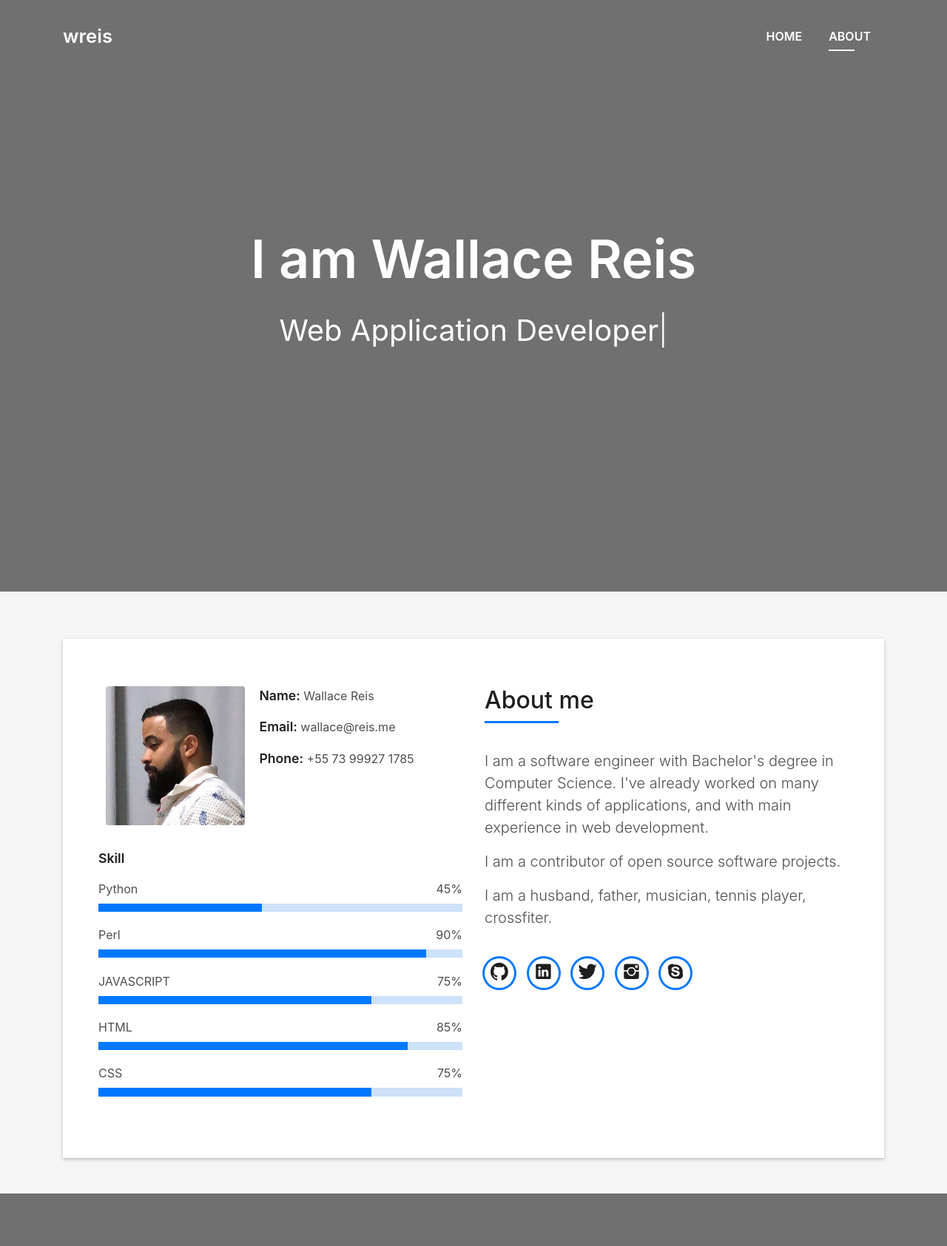
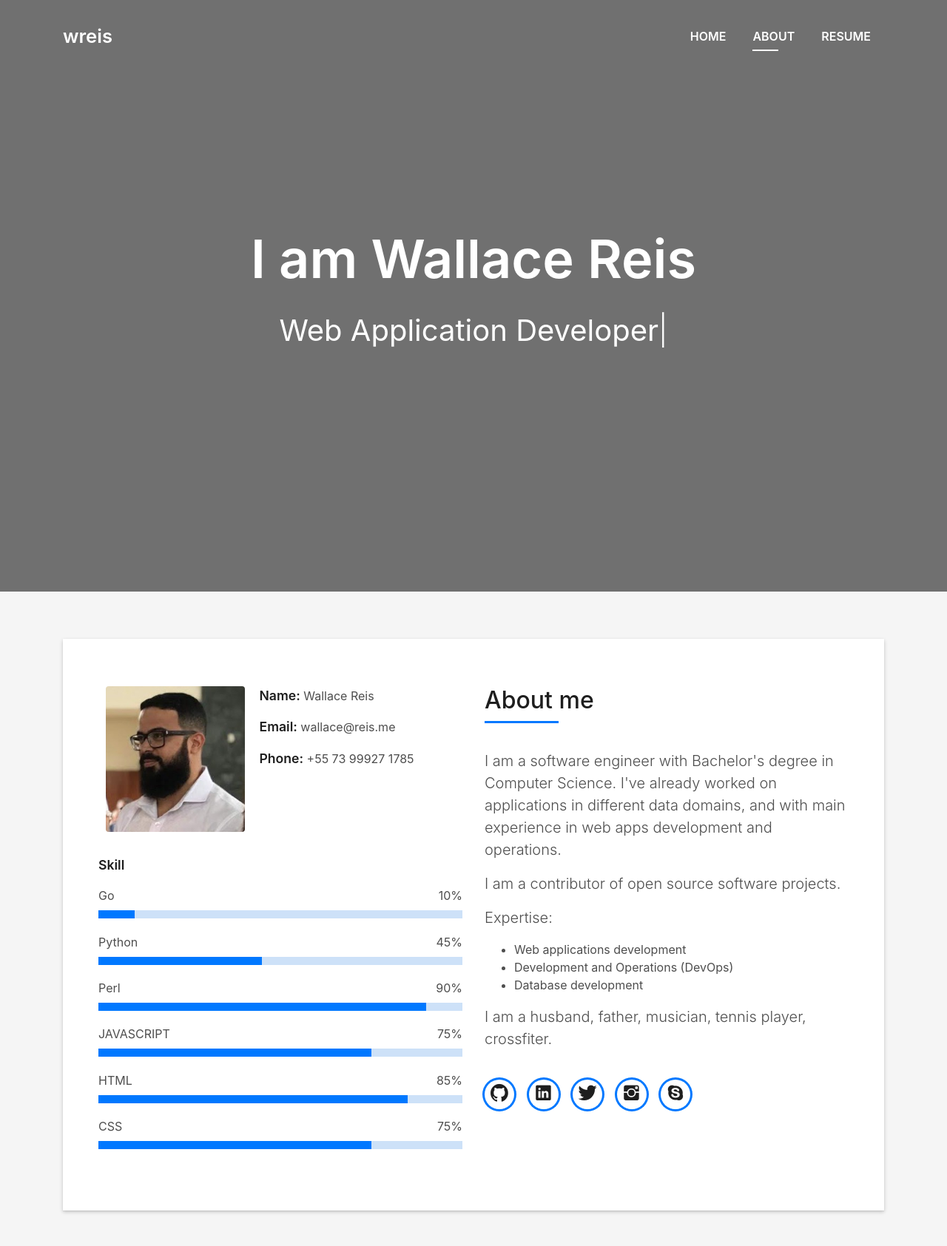
Before and after one commit to wreis/wreis.github.io, a Django app: page / in a window 1280 px wide. Shown: the whole page at 74% size. Before the commit the page ends 1614 px from the top, so only its background shows below. Run offline with Django 3.2, Linux system fonts and the light colour scheme; some libraries are stand-ins or nearby versions; some web fonts are replaced.

Commit message:
Update website

```diff
--- a/wsite/pages/templates/pages/index.html
+++ b/wsite/pages/templates/pages/index.html
@@ -40,6 +40,9 @@
           <li class="nav-item">
             <a class="nav-link js-scroll" href="#about">About</a>
           </li>
+          <li class="nav-item">
+            <a class="nav-link js-scroll" href="http://wallace.reis.me/resume.pdf" target="_blank">Resume</a>
+          </li>
         </ul>
       </div>
     </div>
@@ -52,7 +55,7 @@
         <div class="container">
           <!--<p class="display-6 color-d">Hello, world!</p>-->
           <h1 class="intro-title mb-4">I am Wallace Reis</h1>
-          <p class="intro-subtitle"><span class="text-slider-items">Software Engineer, Web Application Developer, Development and operations</span><strong class="text-slider"></strong></p>
+          <p class="intro-subtitle"><span class="text-slider-items">Software Engineer, Web Application Developer, Development and Operations</span><strong class="text-slider"></strong></p>
         </div>
       </div>
     </div>
@@ -81,19 +84,24 @@
                 </div>
                 <div class="skill-mf">
                   <p class="title-s">Skill</p>
+                  <span>Go</span> <span class="pull-right">10%</span>
+                  <div class="progress">
+                    <div class="progress-bar" role="progressbar" style="width: 10%" aria-valuenow="10" aria-valuemin="0"
+                      aria-valuemax="100"></div>
+                  </div>
                   <span>Python</span> <span class="pull-right">45%</span>
                   <div class="progress">
-                    <div class="progress-bar" role="progressbar" style="width: 45%" aria-valuenow="50" aria-valuemin="0"
+                    <div class="progress-bar" role="progressbar" style="width: 45%" aria-valuenow="45" aria-valuemin="0"
                       aria-valuemax="100"></div>
                   </div>
                   <span>Perl</span> <span class="pull-right">90%</span>
                   <div class="progress">
-                    <div class="progress-bar" role="progressbar" style="width: 90%" aria-valuenow="50" aria-valuemin="0"
+                    <div class="progress-bar" role="progressbar" style="width: 90%" aria-valuenow="90" aria-valuemin="0"
                       aria-valuemax="100"></div>
                   </div>
                   <span>JAVASCRIPT</span> <span class="pull-right">75%</span>
                   <div class="progress">
-                    <div class="progress-bar" role="progressbar" style="width: 75%" aria-valuenow="90" aria-valuemin="0"
+                    <div class="progress-bar" role="progressbar" style="width: 75%" aria-valuenow="75" aria-valuemin="0"
                       aria-valuemax="100"></div>
                   </div>
                   <span>HTML</span> <span class="pull-right">85%</span>
@@ -114,10 +122,18 @@
                     <h5 class="title-left">About me</h5>
                   </div>
                   <p class="lead">
-		    I am a software engineer with Bachelor's degree in Computer Science. I've already worked on many different kinds of applications, and with main experience in web development.
+		    I am a software engineer with Bachelor's degree in Computer Science. I've already worked on applications in different data domains, and with main experience in web apps development and operations.
                   </p>
                   <p class="lead">
 		    I am a contributor of open source software projects.
+                  </p>
+                  <p class="lead">
+		    Expertise:
+		    <ul>
+			    <li>Web applications development</li>
+			    <li>Development and Operations (DevOps)</li>
+			    <li>Database development</li>
+		    </ul>
                   </p>
                   <p class="lead">
 		     I am a husband, father, musician, tennis player, crossfiter.
```
Also changed, not shown: static/img/me.jpeg.
